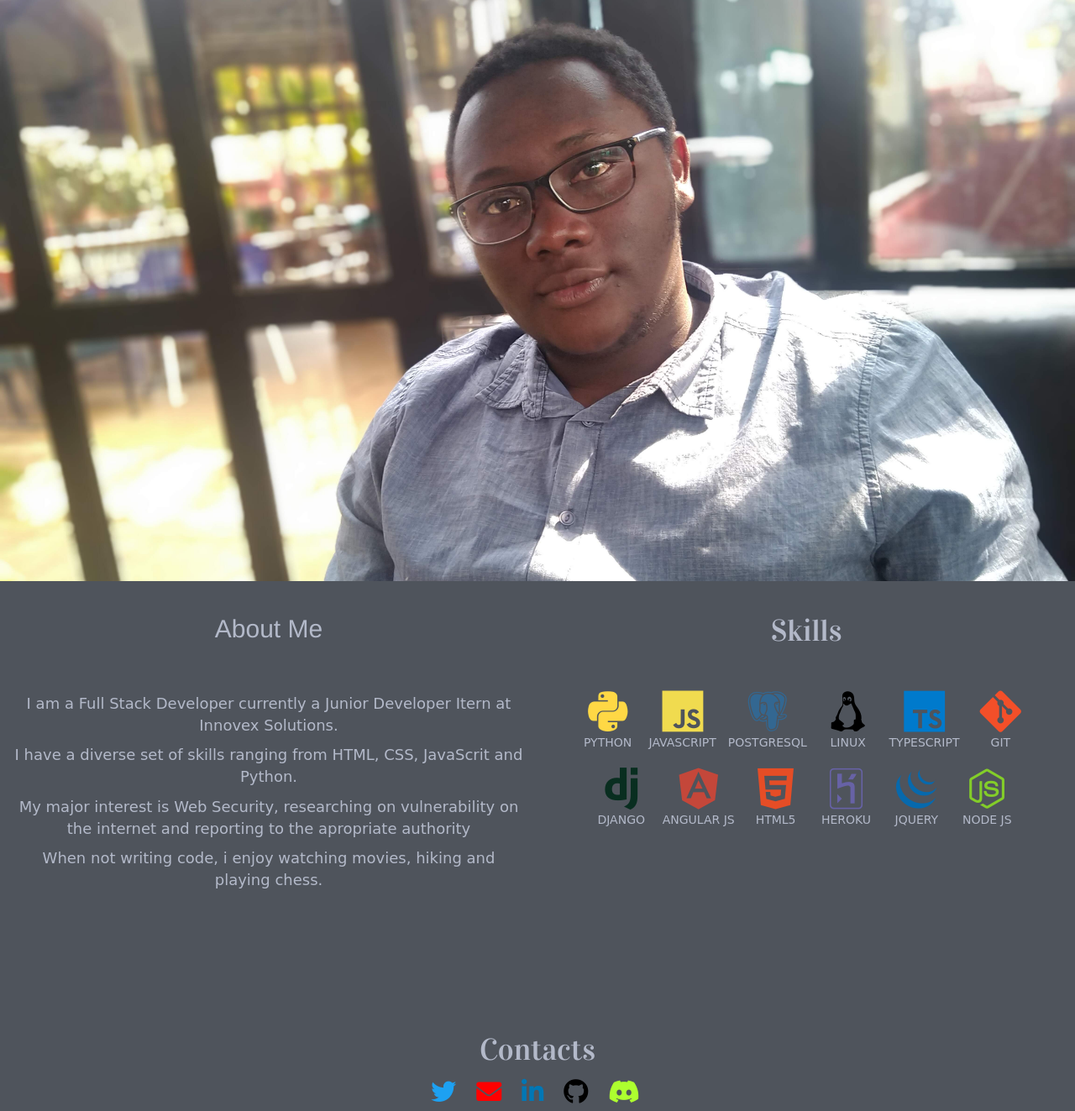
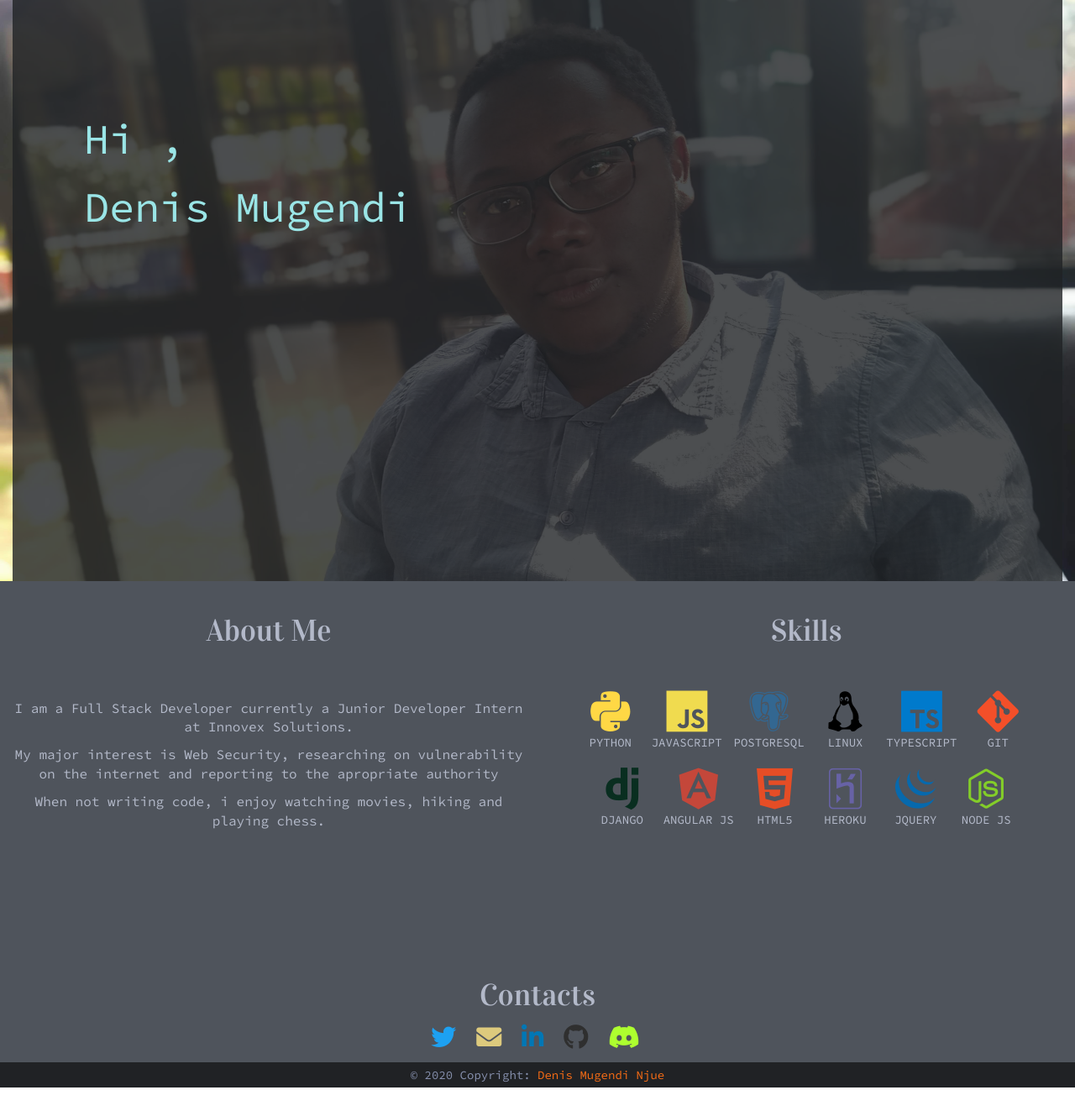
Before and after one commit to Dcode-M/portfolio, a plain HTML site: page index.html in a window 1280 px wide. Shown: the part 100-1423 px from the top of the page at 84% size. After the commit the page ends 1395 px from the top, so only its background shows below. Drawn offline with nearby package versions, Linux system fonts and the light colour scheme; a web font is replaced by a local one.

Commit message:
add an overlay

```diff
--- a/css/index.css
+++ b/css/index.css
@@ -1,5 +1,6 @@
-@import url('https://fonts.googleapis.com/css?family=Simonetta&display=swap');
+@import url('https://fonts.googleapis.com/css?family=IBM+Plex+Mono&display=swap');
 @import url('https://fonts.googleapis.com/css?family=Vidaloka&display=swap');
+@import url('https://fonts.googleapis.com/css?family=Source+Code+Pro&display=swap');
 
 .background{
 	background-image: url("../assets/mugendi1.jpg");
@@ -7,14 +8,22 @@
 	background-size: cover;
 	background-attachment: fixed;
 	height: 99vh;
+
 }
 
 .overlay{
-
+	background-color: rgba(32, 34, 37,.8);
+	height: 100%;
+	width: 100%;
+	top: 0;
+	left: 0;
+  right: 0;
+	bottom: 0;
+	z-index: 2;
 }
 
 .content{
-	height: 100vh;
+	/* height: 100vh; */
 	background-color: #4f545c;
 	color:#b3b9c9;
 }
@@ -26,12 +35,12 @@
 h1,h3{
 	font-family: 'Vidaloka', serif;
 }
-p{
-	font-family: 'Simonetta', cursive;
+p,title{
+	font-family: 'Source Code Pro', monospace;
 }
 /* rgb(32, 34, 37); */
 .about{
-	font-size: large;
+	font-size: medium;
 	margin-top: 60px;
 }
 .languages{
@@ -42,15 +51,25 @@ footer{
 	color: #8892b0;
 }
 .copyright{
-	margin: 10px,0,2px,0;
+	padding: 5px;
+	font-family: 'Source Code Pro', monospace;
 }
 .contacts i{
 	font-size: 30px;
 	padding: 5px;
 }
 .contact{
-	margin-top: 140px;
+	/* margin-top: 140px; */
+	padding-top: 140px;
 }
 .abtskl{
 	margin-top: 20px;
 }
+.name{
+	color: #9AE5E6;
+	position: absolute;
+	top: 230px;
+	left: 100px;
+	font-size: 50px;
+	font-family: 'IBM Plex Mono', monospace;
+}
--- a/index.html
+++ b/index.html
@@ -12,27 +12,28 @@
   <link rel='icon' href='favicon.ico' type='image/x-icon' />
   <link rel="stylesheet" href="https://use.fontawesome.com/releases/v5.8.2/css/all.css">
   <script src="https://ajax.googleapis.com/ajax/libs/jquery/1.11.1/jquery.min.js"></script>
-  <title> portfolio </title>
+  <title>-ugendi </title>
 </head>
 
 <body>
   <div class="container-fluid background">
-    <div class="overlay">
-
+    <div class="container-fluid overlay">
+      <div class="name">
+          <p>Hi , </p>
+          <p>Denis Mugendi</p>
+      </div>
     </div>
   </div>
-
   <div class="container-fluid content">
     <div class="row abtskl">
       <div class="col-md-6">
-        <h2 class="text-center">
+        <h1 class="text-center">
           About Me
-        </h2>
+        </h1>
         <div class="about">
         <p class="text-center">
-          I am a Full Stack Developer currently a Junior Developer Itern at Innovex Solutions.
+          I am a Full Stack Developer currently a Junior Developer Intern at Innovex Solutions.
         </p>
-        <p class="text-center">I have a diverse set of skills ranging from HTML, CSS, JavaScrit and Python.</p>
         <p class="text-center">
           My major interest is Web Security, researching on vulnerability on the internet and reporting to the
           apropriate authority
@@ -147,11 +148,11 @@
           </li>
           <li class="list-inline-item">
             <a class="btn-floating btn-gmail mx-1" href="mailto:mugendinjue7@gmail.com" target="_blank">
-                <i class="fa fa-envelope" style="color: red;"> </i>
+                <i class="fa fa-envelope" style="color: #DDCA7D;"> </i>
             </a>
         </li>
         <li class="list-inline-item">
-            <a class="btn-floating btn-li mx-1" href="https://www.linkedin.com/in/mugendi-njue/"
+            <a class="btn-floating btn-li mx-1" href="https://www.linkedin.com/in/mugendi-njue-331a2a181/"
                 target="_blank">
                 <i class="fab fa-linkedin-in" style="color: #0077b5;"> </i>
             </a>
@@ -159,7 +160,7 @@
         <li class="list-inline-item">
             <a class="btn-floating btn-dribbble mx-1" href="https://github.com/mugendinjue"
                 target="_blank">
-                <i class="fab fa-github" style="color: black;"> </i>
+                <i class="fab fa-github" style="color: #2F2F2F;"> </i>
             </a>
         </li>
         <li class="list-inline-item">
@@ -173,8 +174,8 @@
     </div>
   </div>
   <footer>
-      <div class="text-center copyright ">© 2020 Copyright:
-        <a style="color: #f96d15;"> Denis Mugendi Njue</a>
+    <div class="text-center copyright "> © 2020 Copyright:
+      <a style="color: #f96d15;"> Denis Mugendi Njue</a>
     </div>
   </footer>
 </body>
```
